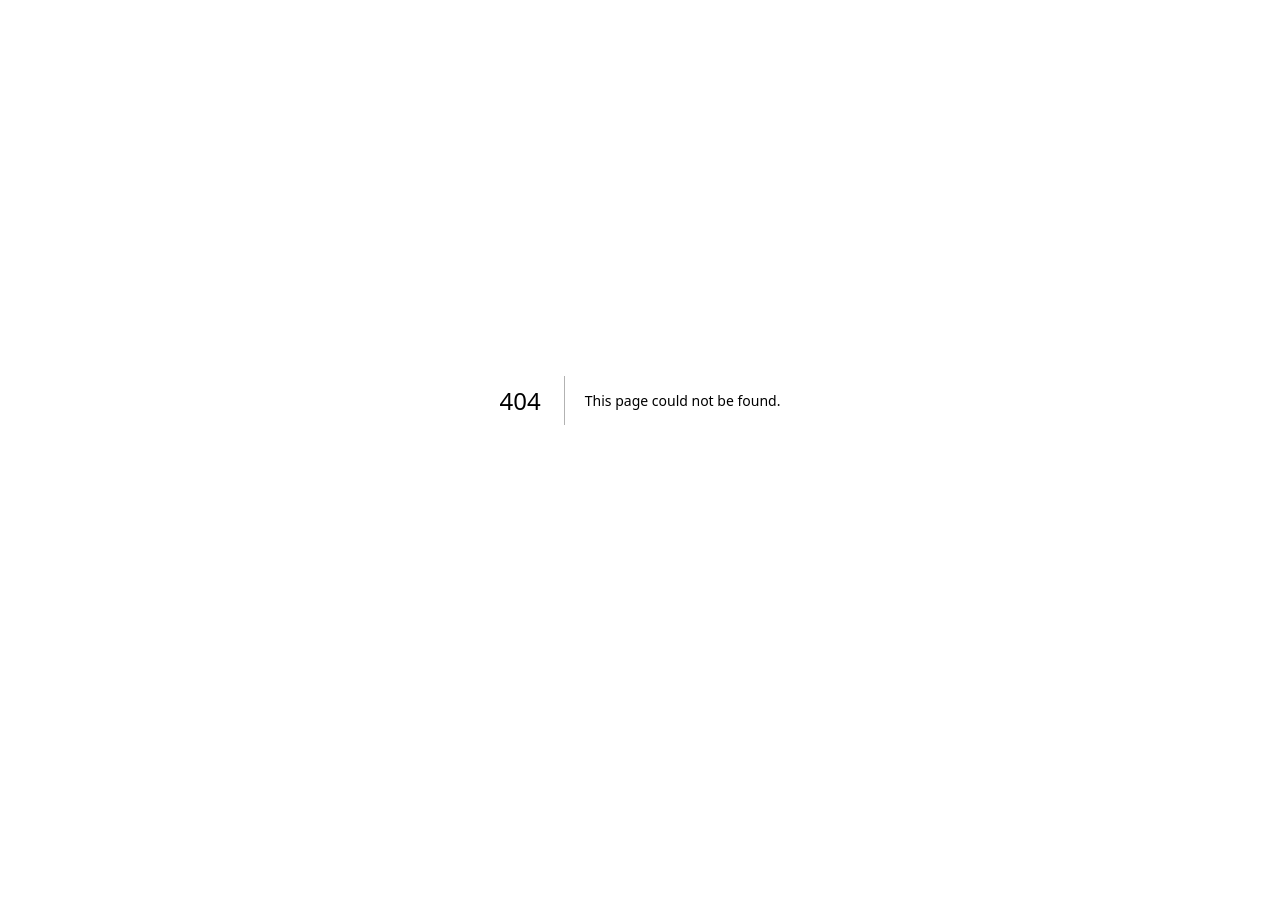
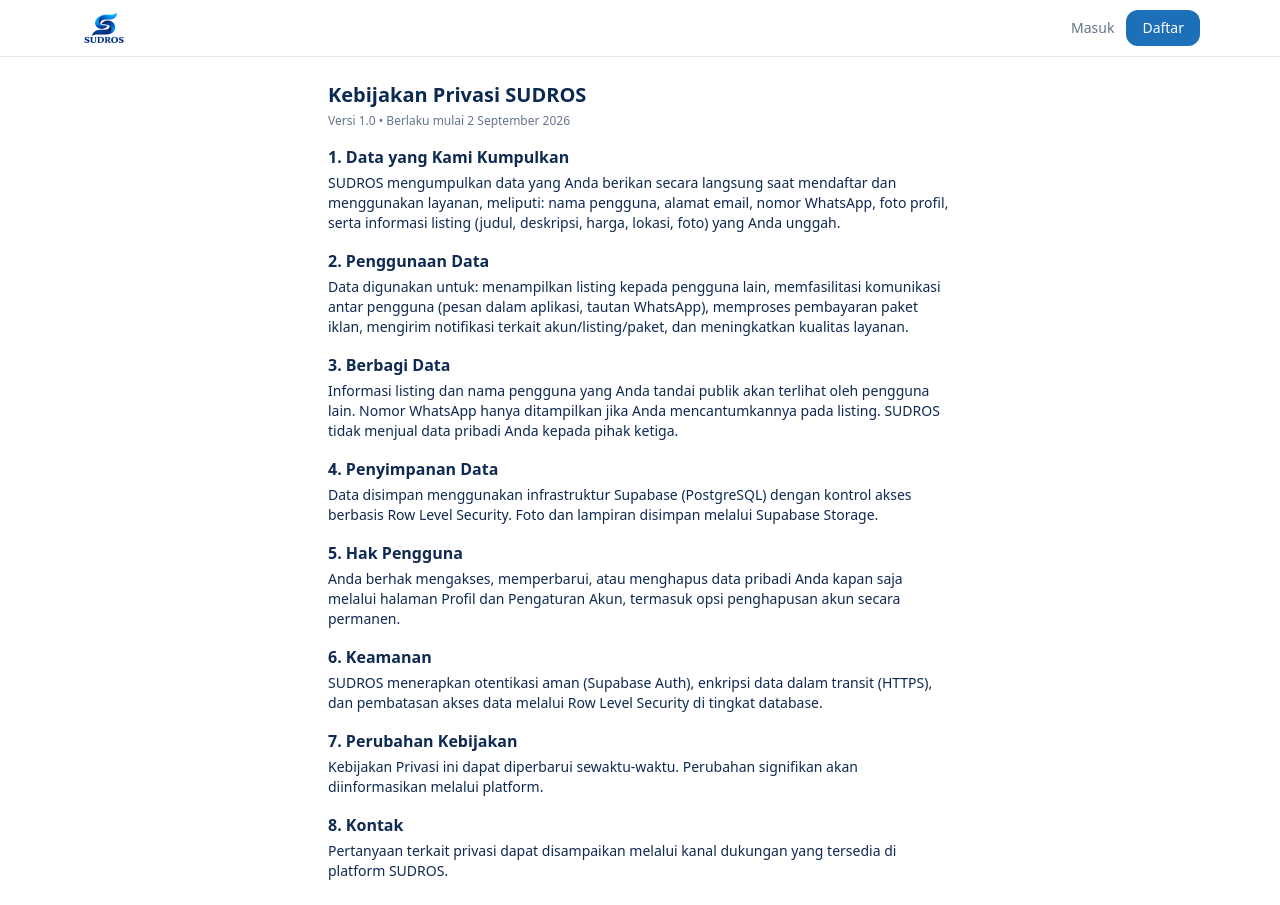
Before and after one commit to nadinesuhendro-png/SUDROS, a Next.js app: page /privacy in a window 1280 px wide. Before the commit this address had no page. Before the commit the page ends 800 px from the top, so only its background shows below. Built offline with nearby package versions, Linux system fonts and the light colour scheme.

Commit message:
Create page.tsx

```diff
--- /dev/null
+++ b/app/privacy/page.tsx
@@ -0,0 +1,113 @@
+// PATH: app/privacy/page.tsx
+// AKSI: BUAT FILE BARU
+
+import { Navbar } from "@/components/navbar";
+
+export default function PrivacyPage() {
+  return (
+    <>
+      <Navbar />
+      <main className="mx-auto max-w-2xl p-6">
+        <h1 className="mb-1 text-xl font-bold" style={{ color: "var(--primary-dark)" }}>
+          Kebijakan Privasi SUDROS
+        </h1>
+        <p className="mb-4 text-xs text-[var(--muted-foreground)]">
+          Versi 1.0 • Berlaku mulai 2 September 2026
+        </p>
+
+        <div className="flex flex-col gap-4 text-sm text-[var(--foreground)]">
+          <section>
+            <h2 className="mb-1 text-base font-semibold text-[var(--card-foreground)]">
+              1. Data yang Kami Kumpulkan
+            </h2>
+            <p>
+              SUDROS mengumpulkan data yang Anda berikan secara langsung saat
+              mendaftar dan menggunakan layanan, meliputi: nama pengguna,
+              alamat email, nomor WhatsApp, foto profil, serta informasi
+              listing (judul, deskripsi, harga, lokasi, foto) yang Anda
+              unggah.
+            </p>
+          </section>
+
+          <section>
+            <h2 className="mb-1 text-base font-semibold text-[var(--card-foreground)]">
+              2. Penggunaan Data
+            </h2>
+            <p>
+              Data digunakan untuk: menampilkan listing kepada pengguna lain,
+              memfasilitasi komunikasi antar pengguna (pesan dalam aplikasi,
+              tautan WhatsApp), memproses pembayaran paket iklan, mengirim
+              notifikasi terkait akun/listing/paket, dan meningkatkan
+              kualitas layanan.
+            </p>
+          </section>
+
+          <section>
+            <h2 className="mb-1 text-base font-semibold text-[var(--card-foreground)]">
+              3. Berbagi Data
+            </h2>
+            <p>
+              Informasi listing dan nama pengguna yang Anda tandai publik
+              akan terlihat oleh pengguna lain. Nomor WhatsApp hanya
+              ditampilkan jika Anda mencantumkannya pada listing. SUDROS
+              tidak menjual data pribadi Anda kepada pihak ketiga.
+            </p>
+          </section>
+
+          <section>
+            <h2 className="mb-1 text-base font-semibold text-[var(--card-foreground)]">
+              4. Penyimpanan Data
+            </h2>
+            <p>
+              Data disimpan menggunakan infrastruktur Supabase (PostgreSQL)
+              dengan kontrol akses berbasis Row Level Security. Foto dan
+              lampiran disimpan melalui Supabase Storage.
+            </p>
+          </section>
+
+          <section>
+            <h2 className="mb-1 text-base font-semibold text-[var(--card-foreground)]">
+              5. Hak Pengguna
+            </h2>
+            <p>
+              Anda berhak mengakses, memperbarui, atau menghapus data pribadi
+              Anda kapan saja melalui halaman Profil dan Pengaturan Akun,
+              termasuk opsi penghapusan akun secara permanen.
+            </p>
+          </section>
+
+          <section>
+            <h2 className="mb-1 text-base font-semibold text-[var(--card-foreground)]">
+              6. Keamanan
+            </h2>
+            <p>
+              SUDROS menerapkan otentikasi aman (Supabase Auth), enkripsi
+              data dalam transit (HTTPS), dan pembatasan akses data melalui
+              Row Level Security di tingkat database.
+            </p>
+          </section>
+
+          <section>
+            <h2 className="mb-1 text-base font-semibold text-[var(--card-foreground)]">
+              7. Perubahan Kebijakan
+            </h2>
+            <p>
+              Kebijakan Privasi ini dapat diperbarui sewaktu-waktu. Perubahan
+              signifikan akan diinformasikan melalui platform.
+            </p>
+          </section>
+
+          <section>
+            <h2 className="mb-1 text-base font-semibold text-[var(--card-foreground)]">
+              8. Kontak
+            </h2>
+            <p>
+              Pertanyaan terkait privasi dapat disampaikan melalui kanal
+              dukungan yang tersedia di platform SUDROS.
+            </p>
+          </section>
+        </div>
+      </main>
+    </>
+  );
+}
```
